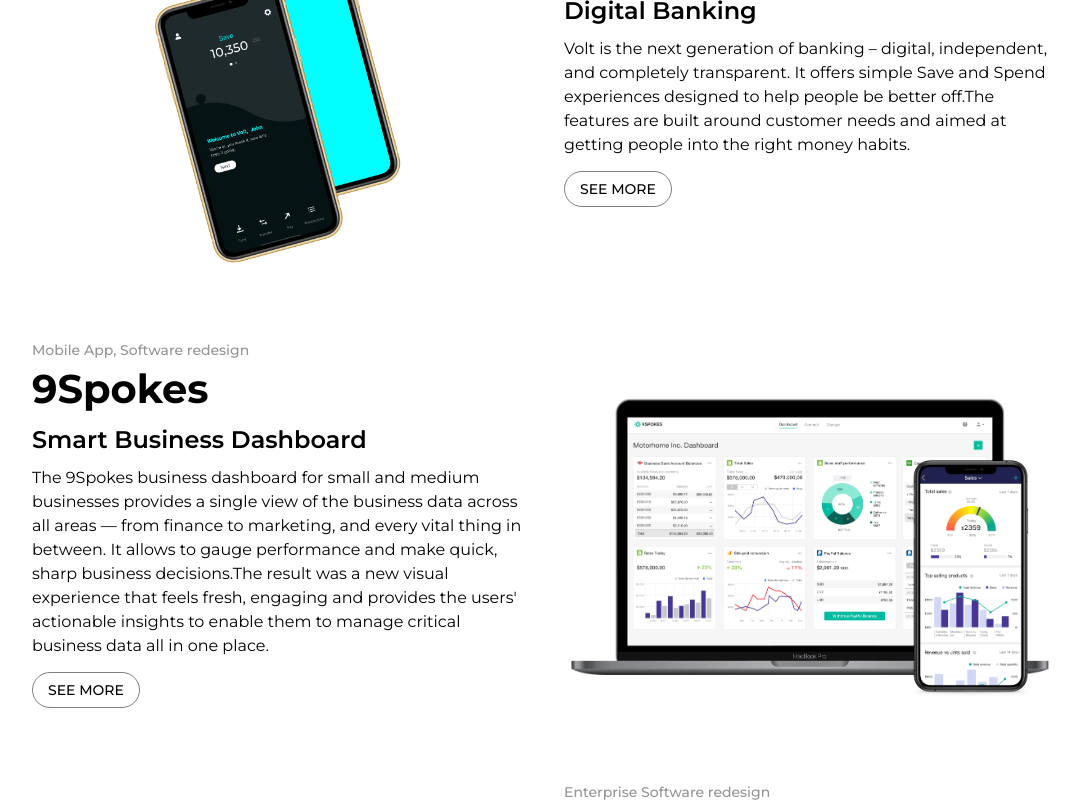
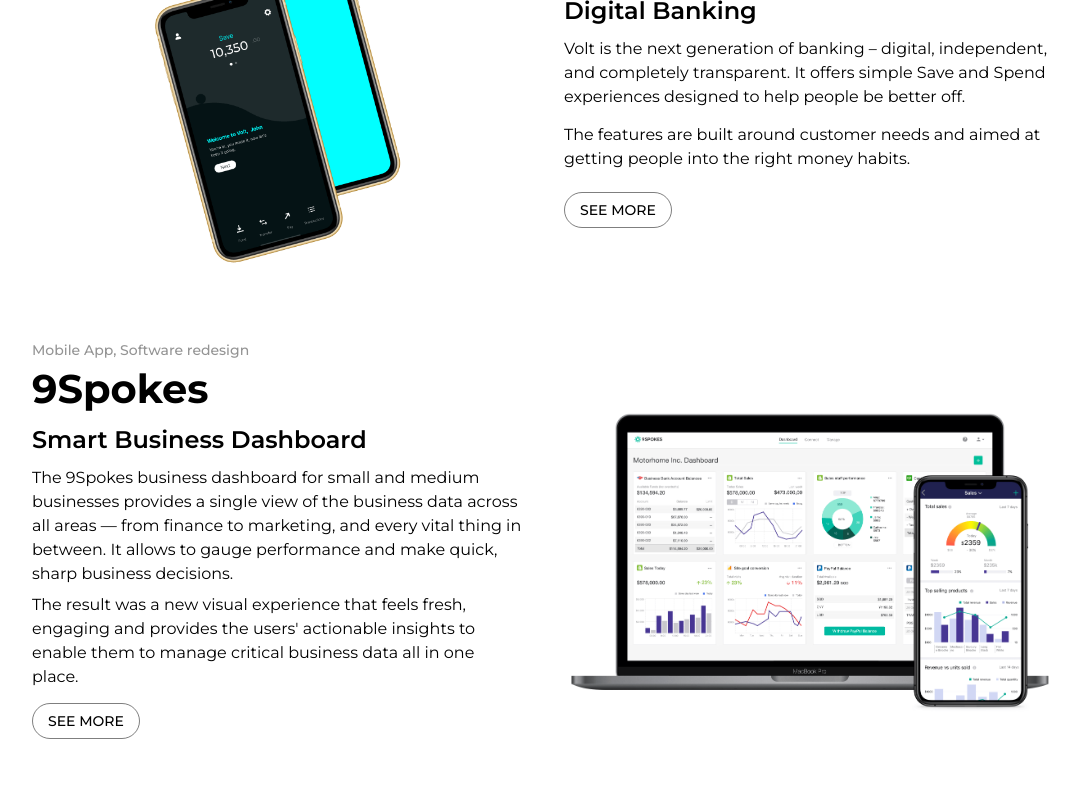
Before and after one commit to schummd/iteratio, a React (Create React App) app: page / in a window 1280 px wide. Shown: the part 1780-2582 px from the top of the page, without its empty margins (96-1176 px from the left). Built offline with nearby package versions, Linux system fonts and the light colour scheme.

Commit message:
short description formatting

```diff
--- a/src/components/DisplayLeft.jsx
+++ b/src/components/DisplayLeft.jsx
@@ -27,12 +27,18 @@ export default function DisplayLeft ({ description }) {
         <Typography variant={'subtitle2'} color={'#949494'} marginTop={{ xs: '20px', sm: '0px' }}>{ description.type }</Typography>
         <Typography variant={'h2'} margin={'2px 0px'}>{ description.title }</Typography>
         <Typography variant={'h3'} margin={'12px 0px'}>{ description.subtitle }</Typography>
-        <Typography variant={'body1'}>{ description.description }</Typography>
+        {
+          description.description.map((line, i) => (
+            <Typography variant={'body1'} key={'description_' + i} marginBottom={'14px'}>
+              { line }
+            </Typography>
+          ))
+        }
         <Button
           variant='outlined'
           color='primary'
           onClick={() => handleClick(description.link)}
-          sx={{ borderRadius: '100px', margin: '14px 0px' }}
+          sx={{ borderRadius: '100px', margin: '7px 0px 14px' }}
         >
           See More
         </Button>
--- a/src/components/DisplayRight.jsx
+++ b/src/components/DisplayRight.jsx
@@ -28,12 +28,18 @@ export default function DisplayRight ({ description }) {
         <Typography variant={'subtitle2'} color={'#949494'}>{ description.type }</Typography>
         <Typography variant={'h2'} margin={'2px 0px'}>{ description.title }</Typography>
         <Typography variant={'h3'} margin={'12px 0px'}>{ description.subtitle }</Typography>
-        <Typography variant={'body1'}>{ description.description }</Typography>
+        {
+          description.description.map((line, i) => (
+            <Typography variant={'body1'} key={'description_' + i} marginBottom={'7px'}>
+              { line }
+            </Typography>
+          ))
+        }
         <Button
           variant={'outlined'}
           color={'primary'}
           onClick={() => handleClick(description.link)}
-          sx={{ borderRadius: '100px', margin: '14px 0px' }}
+          sx={{ borderRadius: '100px', margin: '7px 0px 14px' }}
         >
           See More
         </Button>
--- a/src/pages/UseCase.jsx
+++ b/src/pages/UseCase.jsx
@@ -46,7 +46,7 @@ const Section = ({ section }) => {
       alignItems={'center'}
     >
       {/* title, descpription */}
-      <Box width={{ xs: '80%', sm: '60%'}} margin={'40px auto 26px'} backgroundColor={''}>
+      <Box width={{ xs: '80%', sm: '60%'}} margin={'40px auto 26px'}>
         <Typography component={section.title.size} variant={section.title.size} marginBottom={'8px'}>{ section.title.text }</Typography>
         {
           section.description.map((line, i) => (
```
